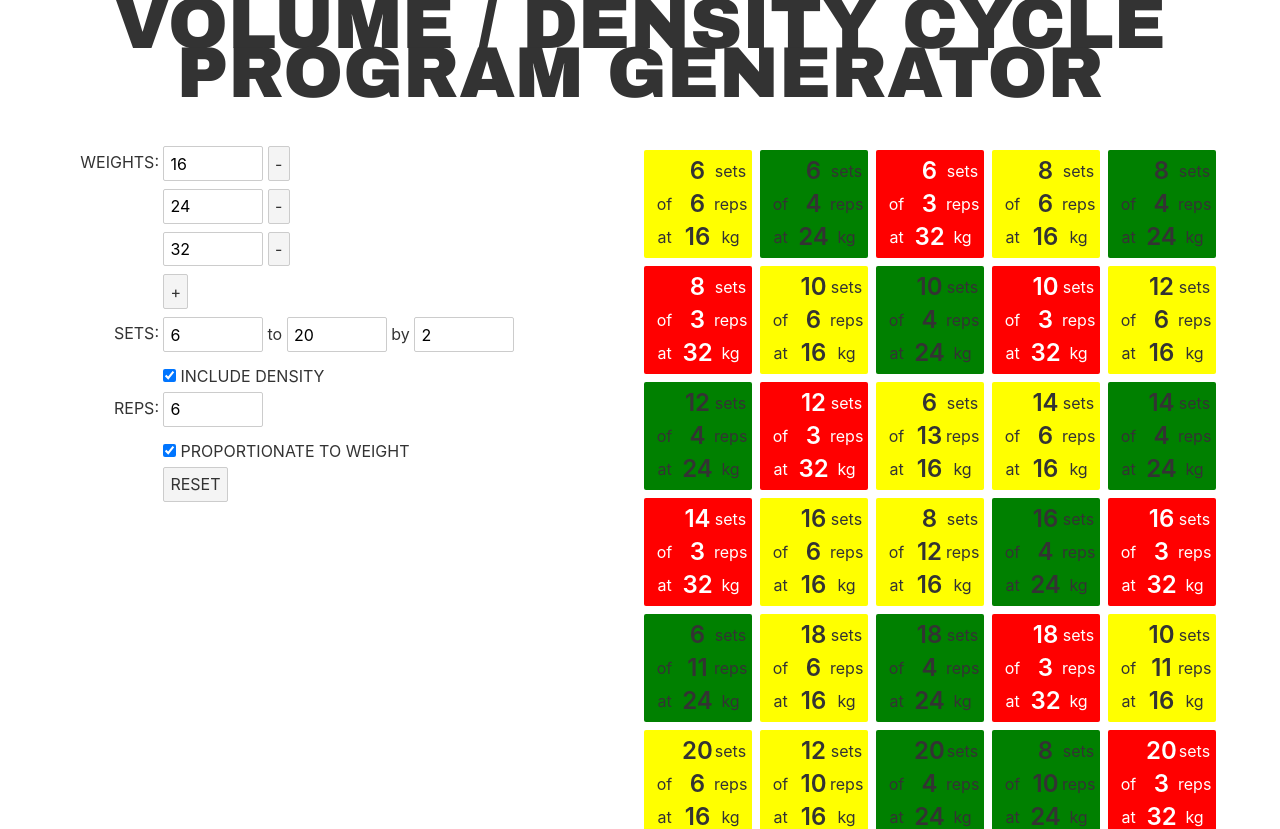
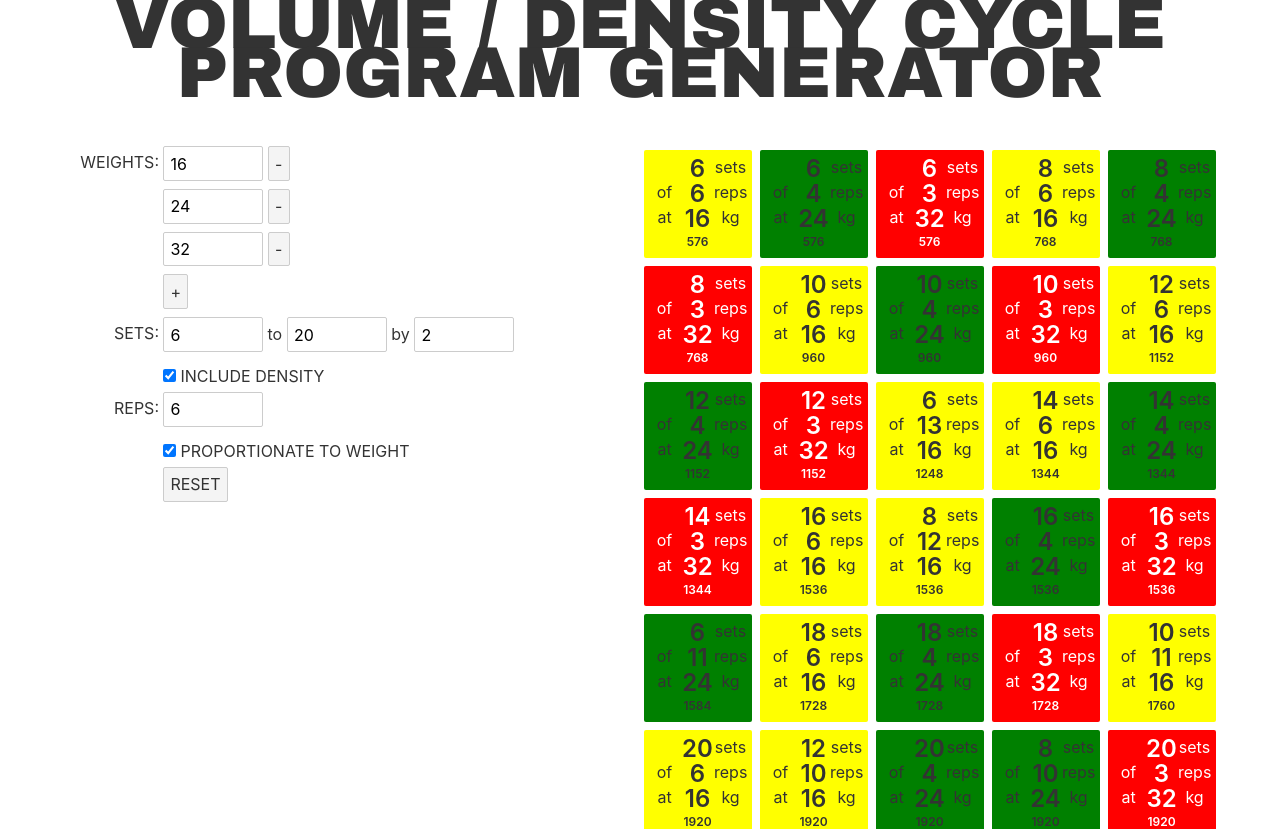
Before and after one commit to emh/volumecycles, a Svelte app: page / in a window 1280 px wide. Shown: the top 829 px of the page. Built offline with nearby package versions, Linux system fonts and the light colour scheme.

Commit message:
added volume to workout cards

```diff
--- a/src/Workouts.svelte
+++ b/src/Workouts.svelte
@@ -54,7 +54,7 @@
     .workout {
         display: grid;
         grid-template-columns: 33% 33% 33%;
-        grid-template-rows: 33% 33% 33%;
+        grid-template-rows: 25% 25% 25% 25%;
 
         border: solid 4px transparent;
         border-radius: 2px;
@@ -72,6 +72,10 @@
     .value {
         font-weight: 600;
         font-size: 1.5em;
+    }
+
+    .total {
+        font-size: 0.75em;
     }
 
     .w8kg, .w10kg {
@@ -137,6 +141,7 @@
             <div></div><div class="value">{workout.sets}</div><div>sets</div>
             <div>of</div><div class="value">{workout.reps}</div><div>reps</div>
             <div>at</div><div class="value">{workout.weight}</div><div>kg</div>
+            <div></div><div class="total value">{workout.volume}</div><div></div>
         </div>
     {/each}
 </div>
```
